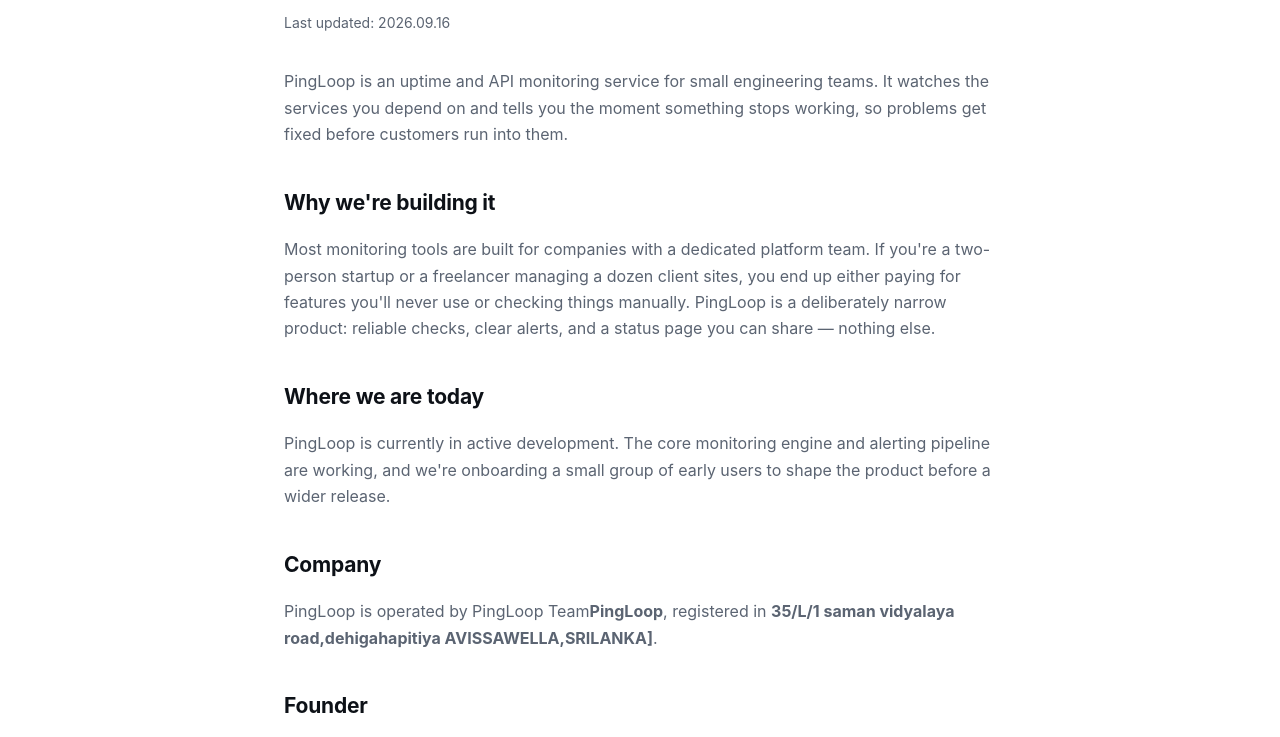
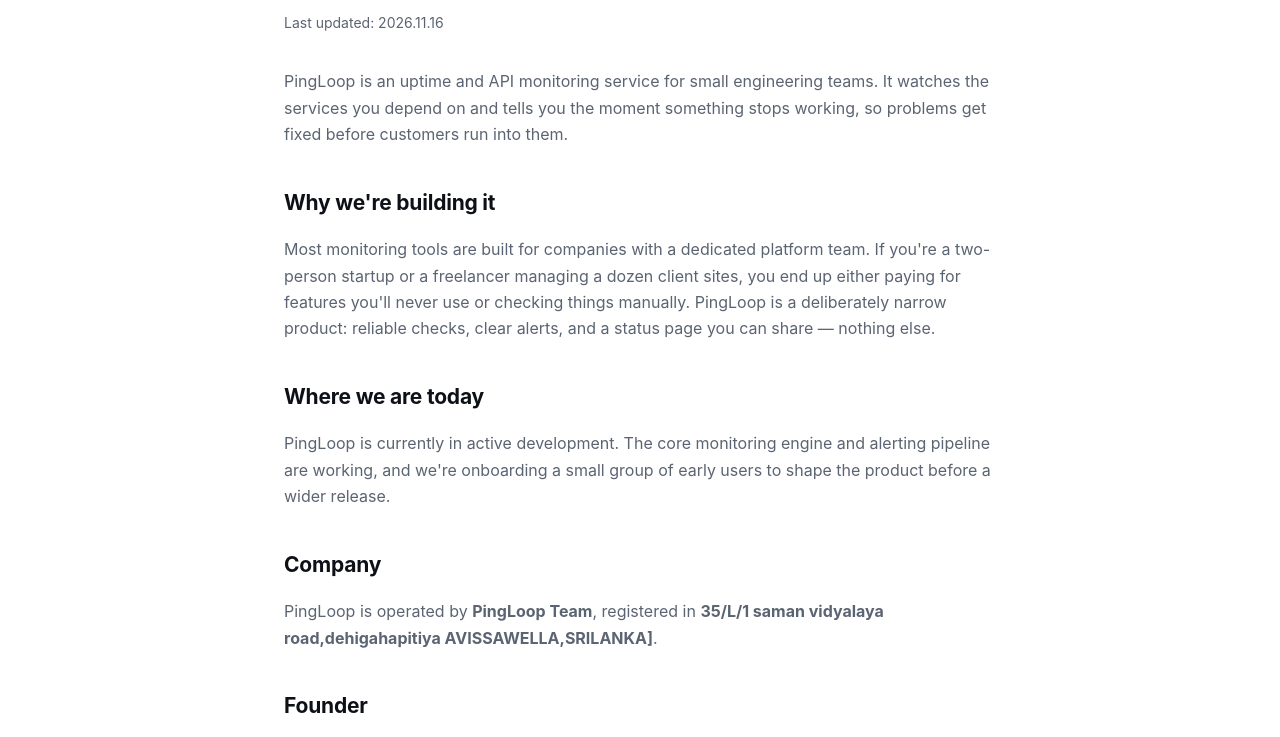
Before and after one commit to odahalvorson/odahalvorson.github.io, a plain HTML site: page about.html in a window 1280 px wide. Shown: the part 209-946 px from the top of the page. Drawn offline with Linux system fonts and the light colour scheme.

Commit message:
Update about.html

```diff
--- a/about.html
+++ b/about.html
@@ -31,7 +31,7 @@
 <section>
   <div class="wrap prose">
     <h1>About PingLoop</h1>
-    <p class="updated">Last updated: 2026.09.16</p>
+    <p class="updated">Last updated: 2026.11.16</p>
 
     <p>
       PingLoop is an uptime and API monitoring service for small engineering teams.
@@ -58,7 +58,7 @@
 
     <h2>Company</h2>
     <p>
-      PingLoop is operated by PingLoop Team<strong>PingLoop</strong>,
+      PingLoop is operated by <strong>PingLoop Team</strong>,
       registered in <strong>35/L/1 saman vidyalaya road,dehigahapitiya AVISSAWELLA,SRILANKA]</strong>.
       <!-- EDIT: if you are not yet incorporated, say "PingLoop is an independent project
            founded by Joseph Wasantha in AVISSAWELLA, SRILANKA" Do not claim an entity you don't have. -->
@@ -116,7 +116,7 @@ pingloop-joseph">linkedin.com/in/pingloop-joseph</a>
       </div>
     </div>
     <div class="footer-bottom">
-      <span>© <span id="year">2025</span>PingLoop All rights reserved.</span>
+      <span>© <span id="year">2026</span>PingLoop All rights reserved.</span>
       <span><a href="mailto:admin@pingloop.me">admin@pingloop.me</a></span>
     </div>
   </div>
```
